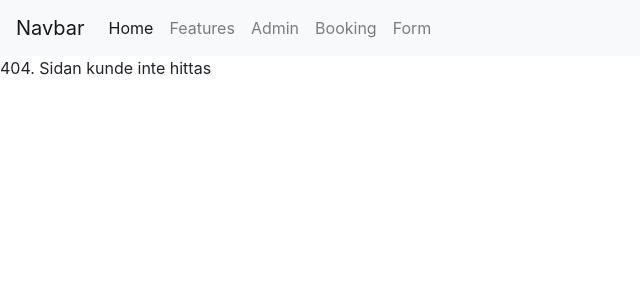
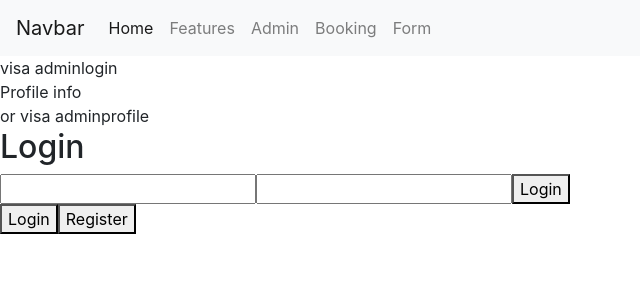
Before and after one commit to TheRakib/Wiesslutprojekt, a React (Create React App) app: page /adminsida in a window 1280 px wide. Before the commit this address had no page. Shown: the top 300 px of the page, without its empty margins (0-640 px from the left). Built offline with nearby package versions, Linux system fonts and the light colour scheme.

Commit message:
child to parent

```diff
--- /dev/null
+++ b/src/components/AdminSida.js
@@ -0,0 +1,28 @@
+import React, {Component} from "react";
+import AdminProfile from "./Auth/AdminProfile";
+import AdminLogin from "./Auth/AdminLogin"
+
+
+class AdminSida extends Component{
+
+
+state={ user: false}
+
+
+    render(){
+        return(
+            <div>
+                visa adminlogin
+
+                <AdminProfile />
+                or
+                visa adminprofile
+                <AdminLogin userInfo={(e)=> console.log(e)}  />
+            </div>
+        )
+    }
+}
+
+export default AdminSida;
+
+//child till parent
--- a/src/components/Approute.js
+++ b/src/components/Approute.js
@@ -11,6 +11,7 @@ import Notfoundpage from "./Notfoundpage";
 import App from "./App";
 import Adminform from "./Adminform";
 import AdminLogin from "./Auth/AdminLogin"
+import AdminSida from "./AdminSida";
 //import Formular from "../pages/Formular"
 
 const Approute = ()=>{
@@ -26,7 +27,7 @@ const Approute = ()=>{
                  <Route path="/Bookings" component= {Booking} exact></Route>
                  <Route path="/form" exact component= {Form}></Route>
                  <Route path="/admin" exact component= {Adminform}/>
-                 <Route path="/adminLogin" exact component={AdminLogin}></Route>
+                 <Route path="/adminsida" exact component={AdminSida}></Route>
                  <Route component={Notfoundpage}></Route>
                  </Switch>
             </BrowserRouter>
--- a/src/components/Auth/AdminLogin.js
+++ b/src/components/Auth/AdminLogin.js
@@ -9,6 +9,7 @@ import axios from "axios";
 
 class AdminLogin extends Component {
 
+//via props
  state= {
      condition:true
  }
@@ -31,6 +32,7 @@ onSubmitLogin(e){
     console.log('Well done!');
     console.log('User profile', response.data.user);
     console.log('User token', response.data.jwt);
+   this.props.userInfo(response.data.jwt)
   })
   .catch(error => {
     // Handle error.
```
